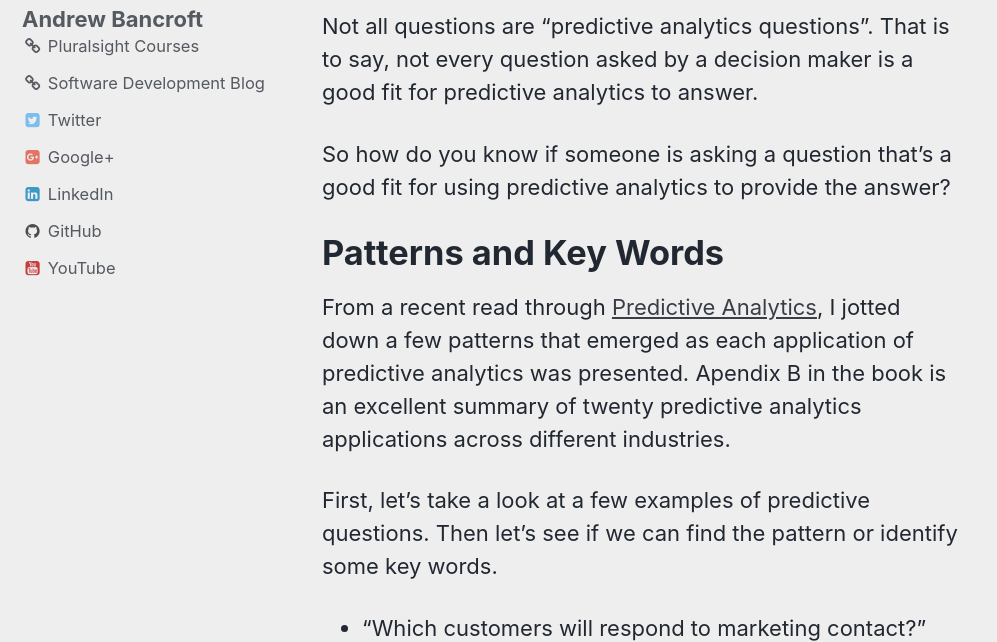
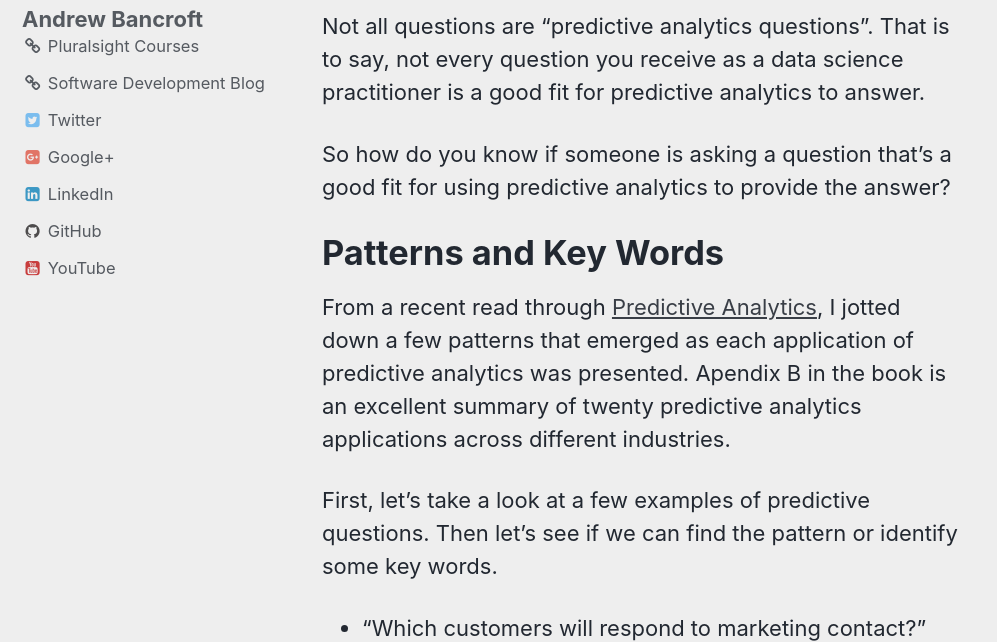
Before and after one commit to andrewcbancroft/datadaylife-blog, a Jekyll site: the page built from _posts/2017-12-17-patterns-and-key-words-of-predictive-analytics-questions.md, in a window 1280 px wide and 900 px high, cut to the strip 258-900 px from the top of the window. Shown: the whole strip, without its empty margins (0-997 px from the left). Built offline with Jekyll 4.4.1, drawn with Linux system fonts in a browser that asks for light colours.

Commit message:
Update 2017-12-17-patterns-and-key-words-of-predictive-analytics-questions.md

```diff
--- a/_posts/2017-12-17-patterns-and-key-words-of-predictive-analytics-questions.md
+++ b/_posts/2017-12-17-patterns-and-key-words-of-predictive-analytics-questions.md
@@ -5,7 +5,7 @@ categories: ['Predictive Analytics']
 excerpt: "How do you know if someone is asking a question that's a good fit for using predictive analytics to provide the answer?"
 ---
 
-Not all questions are "predictive analytics questions".  That is to say, not every question asked by a decision maker is a good fit for predictive analytics to answer.
+Not all questions are "predictive analytics questions".  That is to say, not every question you receive as a data science practitioner is a good fit for predictive analytics to answer.
 
 So how do you know if someone is asking a question that's a good fit for using predictive analytics to provide the answer?
 
```
